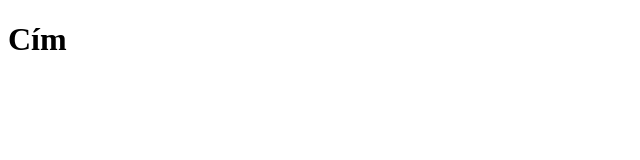
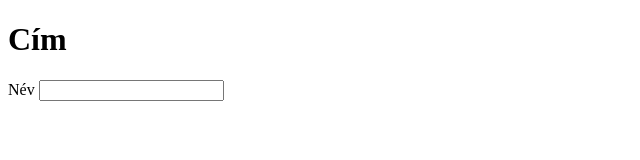
Before and after one commit to hisimresandor/orai_feladat, a plain HTML site: page index.html in a window 1280 px wide. Shown: the whole page, without its empty margins (0-640 px from the left). Drawn offline with Linux system fonts and the light colour scheme.

Commit message:
Urlap letrehozasa

```diff
--- a/index.html
+++ b/index.html
@@ -6,5 +6,9 @@
 </head>
 <body>
     <h1>Cím</h1>
+    <form>
+        <label for="name">Név</label>
+        <input type="text" id="name">
+    </form>
 </body>
 </html>
```
